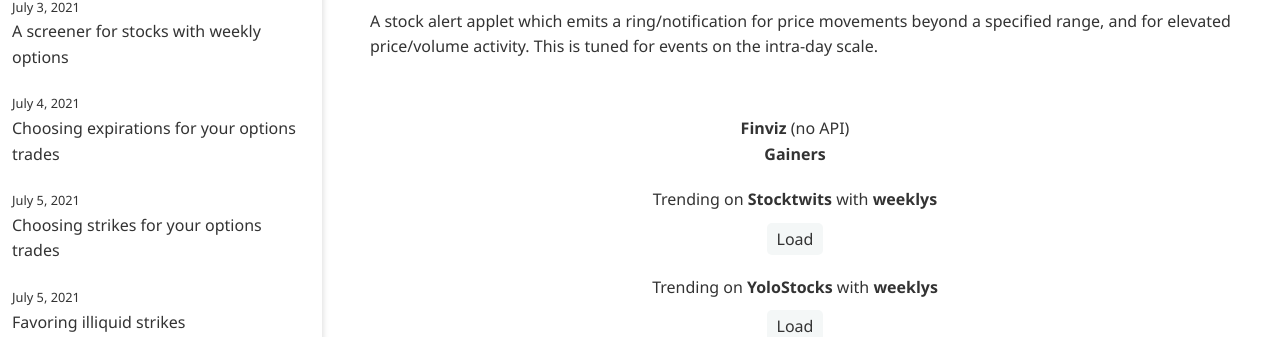
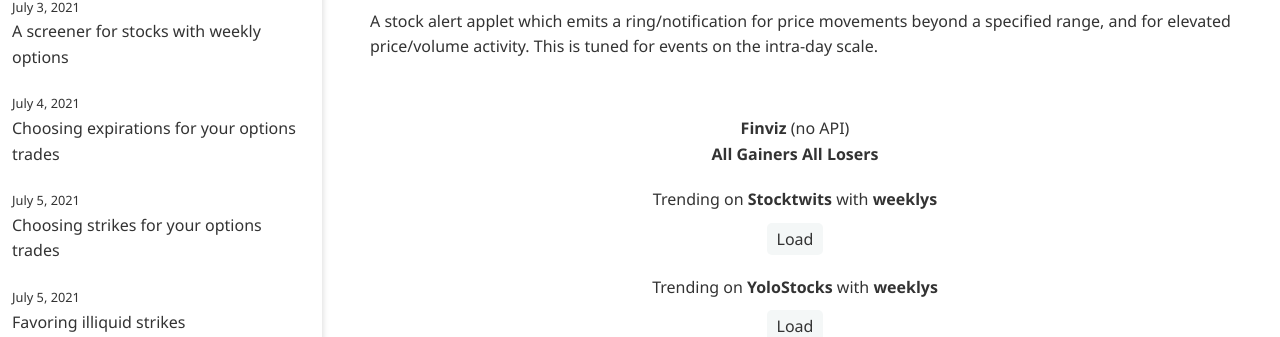
Before and after one commit to ansyblenetwork/aquietlife, a Jekyll site: the page built from _posts/2021-07-08-alerts.md, in a window 1280 px wide and 900 px high. Shown: the part 121-458 px from the top of the window. Built offline with Jekyll 4.4.1, drawn with Linux system fonts in a browser that asks for light colours.

Commit message:
Update 2021-07-08-alerts.md

```diff
--- a/_posts/2021-07-08-alerts.md
+++ b/_posts/2021-07-08-alerts.md
@@ -16,7 +16,8 @@
 <div style="margin-bottom:20px; text-align:center">
 	<strong style='color:#333'>Finviz</strong> (no API)
 	<br>
-	<a target='_blank' href='https://finviz.com/screener.ashx?v=150&f=sh_opt_option&o=-change'><strong style='color:#333'>Gainers</strong></a>
+	<a target='_blank' href='https://finviz.com/screener.ashx?v=150&f=sh_opt_option&o=-change'><strong style='color:#333'>All Gainers</strong></a>
+	<a target='_blank' href='https://finviz.com/screener.ashx?v=150&f=sh_opt_option&o=change'><strong style='color:#333'>All Losers</strong></a>
 </div>
 
 <div style="margin-bottom:10px; text-align:center" id="stocktwits">Trending on <a target='_blank' href='https://stocktwits.com/'><strong style='color:#333'>Stocktwits</strong></a> with <strong>weeklys</strong></div>
```
